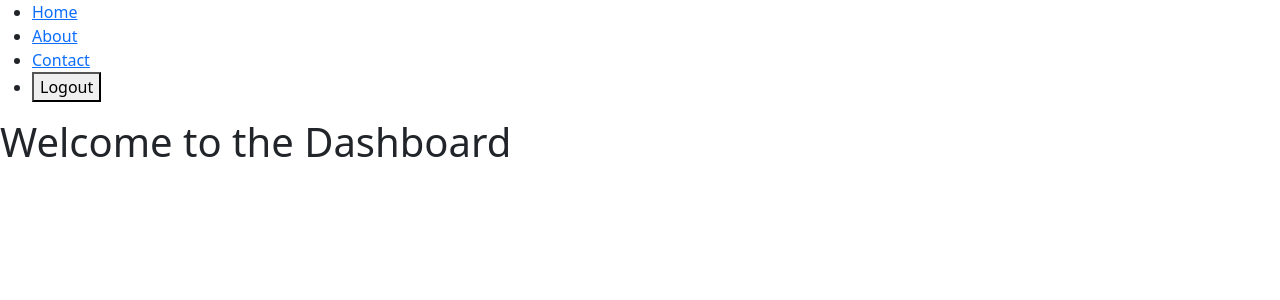
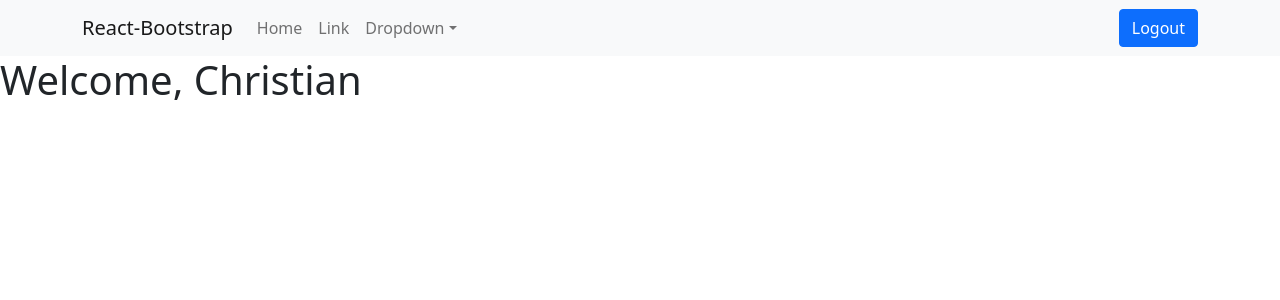
Before and after one commit to cmille47/onlineEMR, a React (Create React App) app in the folder frontend/client/: page /dashboard in a window 1280 px wide. Shown: the top 300 px of the page. Built offline with nearby package versions, Linux system fonts and the light colour scheme; the HTML template or start-up script is replaced by a standard one.

Commit message:
dashboard cleaned up; navbar component created

```diff
--- a/frontend/client/package.json
+++ b/frontend/client/package.json
@@ -7,7 +7,7 @@
     "@testing-library/jest-dom": "^5.16.5",
     "@testing-library/react": "^13.4.0",
     "@testing-library/user-event": "^13.5.0",
-    "bootstrap": "^5.2.3",
+    "bootstrap": "^5.1.3",
     "react": "^18.2.0",
     "react-bootstrap": "^2.7.4",
     "react-dom": "^18.2.0",
--- a/frontend/client/src/components/Auth.js
+++ b/frontend/client/src/components/Auth.js
@@ -1,9 +1,14 @@
-import React, { useState } from "react"
+import React, { useState, createContext } from "react"
+import { useNavigate } from 'react-router-dom';
 import "./Auth.css"
+const authContext = createContext()
+export default authContext;
 
-export default function Auth(props) {
+function Auth(props) {
+    const navigate = useNavigate();
     const [username, setUsername] = useState('');
     const [password, setPassword] = useState('');
+
 
     const handleSubmit = (e) => {
       e.preventDefault();
@@ -21,12 +26,17 @@ export default function Auth(props) {
         return response.json();
       })
       .then((data) => {
-        console.log(data);
+        console.log(data)
+        if (data.success) {
+          navigate('/dashboard');
+        }
       })
       .catch((error) => {
         console.log(error);
       });
     }
+
+
     return (
       <div className="Auth-form-container">
         <form className="Auth-form" onSubmit={handleSubmit}>
@@ -62,10 +72,12 @@ export default function Auth(props) {
               </button>
             </div>
             <p className="forgot-password text-center mt-2">
-              Forgot <a href="#">password?</a>
+              Forgot <a href="/">password?</a>
             </p>
           </div>
         </form>
       </div>
     )
   }
+
+export {Auth};
--- /dev/null
+++ b/frontend/client/src/components/BaseNavbar.js
@@ -0,0 +1,51 @@
+import Container from 'react-bootstrap/Container';
+import Nav from 'react-bootstrap/Nav';
+import Navbar from 'react-bootstrap/Navbar';
+import NavDropdown from 'react-bootstrap/NavDropdown';
+import { useNavigate } from 'react-router-dom';
+
+function BaseNavbar() {
+    const navigate = useNavigate();
+
+    const handleLogout = () => {
+        // Clear the user session
+        // setIsLoggedIn(false);
+
+        // Navigate to the login page
+        navigate('/auth');
+    };
+
+    return (
+        <Navbar bg="light" expand="lg">
+        <Container>
+            <Navbar.Brand href="#home">React-Bootstrap</Navbar.Brand>
+            <Navbar.Toggle aria-controls="basic-navbar-nav" />
+            <Navbar.Collapse id="basic-navbar-nav">
+            <Nav className="me-auto">
+                <Nav.Link href="#home">Home</Nav.Link>
+                <Nav.Link href="#link">Link</Nav.Link>
+                <NavDropdown title="Dropdown" id="basic-nav-dropdown">
+                <NavDropdown.Item href="#action/3.1">Action</NavDropdown.Item>
+                <NavDropdown.Item href="#action/3.2">
+                    Another action
+                </NavDropdown.Item>
+                <NavDropdown.Item href="#action/3.3">Something</NavDropdown.Item>
+                <NavDropdown.Divider />
+                <NavDropdown.Item href="#action/3.4">
+                    Separated link
+                </NavDropdown.Item>
+                </NavDropdown>
+            </Nav>
+            <Nav className="m1-auto">
+                <button className="btn btn-primary"
+                    onClick={handleLogout}>
+                    Logout
+                </button>
+            </Nav>
+            </Navbar.Collapse>
+        </Container>
+        </Navbar>
+    );
+}
+
+export default BaseNavbar;
--- a/frontend/client/src/components/Dashboard.js
+++ b/frontend/client/src/components/Dashboard.js
@@ -1,49 +1,29 @@
 import { useState } from 'react';
-import { useNavigate, Link, Outlet } from 'react-router-dom';
+import { useNavigate, Outlet } from 'react-router-dom';
+import BaseNavbar from './BaseNavbar';
 
 
+// useLocation can be used to grab data
+function Dashboard(props) {
 
-
-function Dashboard() {
   const [isLoggedIn, setIsLoggedIn] = useState(true);
+  const name = "Christian";
 
   const navigate = useNavigate();
 
+  // NEED TO IMPLEMENT THIS USER AUTHENTICATION STUFF
   if (!isLoggedIn) {
     // if user is not logged in, redirect to login page
-    navigate('/login');
+    navigate('/auth');
   }
 
 
-  const handleLogout = () => {
-    // Clear the user session
-    setIsLoggedIn(false);
-
-    // Navigate to the login page
-    navigate('/login');
-  };
-
   return (
-    <>
-      <nav>
-        <ul>
-          <li>
-            <Link to="/">Home</Link>
-          </li>
-          <li>
-            <Link to="/about">About</Link>
-          </li>
-          <li>
-            <Link to="/contact">Contact</Link>
-          </li>
-          <li>
-            <button onClick={handleLogout}>Logout</button>
-          </li>
-        </ul>
-      </nav>
-      <h1>Welcome to the Dashboard</h1>
+    <div>
+      <BaseNavbar/>
+      <h1>Welcome, {name}</h1>
       <Outlet />
-    </>
+    </div>
   );
 }
 
--- a/frontend/client/src/components/WelcomePage.css
+++ b/frontend/client/src/components/WelcomePage.css
@@ -1,4 +1,4 @@
-.container {
+.welcome_container {
     position: relative;
     display: flex;
     flex-direction: column;
@@ -9,7 +9,7 @@
 }
 
 
-.text {
+.welcome_text {
     font-size: 4rem;
     font-weight: bold;
     text-align: center;
@@ -17,7 +17,7 @@
     margin-bottom: 2rem;
 }
 
-.centered {
+.welcome_centered {
     display: flex;
     flex-direction: column;
     justify-content: center;
--- a/frontend/client/src/components/WelcomePage.js
+++ b/frontend/client/src/components/WelcomePage.js
@@ -27,9 +27,9 @@ function WelcomePage() {
                 init={particlesInit}
                 params={particlesConfig}/>
             </div>
-            <div className="container">
-                <div className="text">Welcome To MedDb</div>
-                <div className='centered'>
+            <div className="welcome_container">
+                <div className="welcome_text">Welcome To MedDb</div>
+                <div className='welcome_centered'>
                     <Link to="/auth">
                         <button className="btn btn-primary"
                         >Login
```
Also changed, not shown: frontend/client/src/App.js (+4 -4 lines), 1 other file (tests, documents, lock files or other folders).
